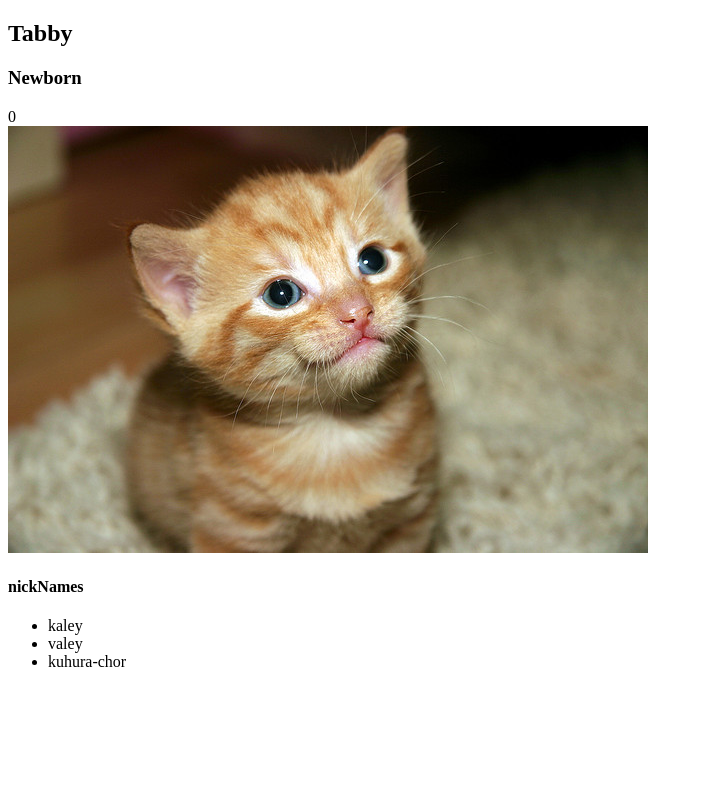
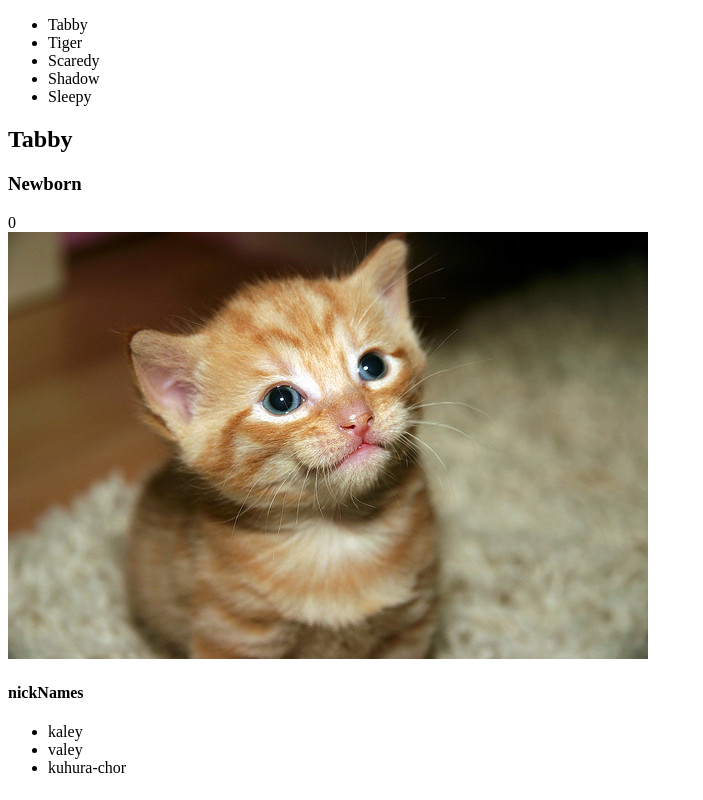
Before and after one commit to dreamerking1993/cat-clicker-with-ko, a plain HTML site: page index.html in a window 1280 px wide. Shown: the whole page, without its empty margins (0-703 px from the left). Drawn offline with Linux system fonts and the light colour scheme.

Commit message:
cat array added, and first element passed, with cat list appearing

```diff
--- a/index.html
+++ b/index.html
@@ -5,7 +5,12 @@
     <title>Cat Clicker</title>
 </head>
 <body>
-    <ul id="cat-list"></ul>
+    <ul id="cat-list" data-bind="foreach: catList">
+        <li>
+            <span data-bind="text: name"></span>
+        </li>
+    </ul>
+
     <div id="cat">
         <div data-bind="with: currentCat()">
                 <h2 data-bind="text: name"></h2>
--- a/js/app.js
+++ b/js/app.js
@@ -1,9 +1,47 @@
+ var initialCats = [
+        {
+            clickCount : 0,
+            name : 'Tabby',
+            imgSrc : 'img/434164568_fea0ad4013_z.jpg',
+            imgAttribution : 'https://www.flickr.com/photos/bigtallguy/434164568',
+    		nicknames: ["kaley","valey","kuhura-chor"]
+
+        },
+        {
+            clickCount : 0,
+            name : 'Tiger',
+            imgSrc : 'img/4154543904_6e2428c421_z.jpg',
+            imgAttribution : 'https://www.flickr.com/photos/xshamx/4154543904',
+            nicknames: ["bagh","thuloBiralo","jyanMara"]
+        },
+        {
+            clickCount : 0,
+            name : 'Scaredy',
+            imgSrc : 'img/22252709_010df3379e_z.jpg',
+            imgAttribution : 'https://www.flickr.com/photos/kpjas/22252709',
+            nicknames: ["katar","xeruwa","maniMaruwa"]
+        },
+        {
+            clickCount : 0,
+            name : 'Shadow',
+            imgSrc : 'img/1413379559_412a540d29_z.jpg',
+            imgAttribution : 'https://www.flickr.com/photos/malfet/1413379559',
+        	nicknames: ["chaya","parxai","sheetal"]
+        },
+        {
+            clickCount : 0,
+            name : 'Sleepy',
+            imgSrc : 'img/9648464288_2516b35537_z.jpg',
+            imgAttribution : 'https://www.flickr.com/photos/onesharp/9648464288',
+            nicknames: ["alxi","nindralu","loddar"]
+        }
+    ]
+
 var Cat = function(data) {
 	this.clickCount = ko.observable(data.clickCount);
 	this.name = ko.observable(data.name);
-	//this.title = ko.observable('infant');
 	this.imgSrc = ko.observable(data.imgSrc);
-	//this.imgAttribution = ko.observable('https:/www.flickr.com/photos/big...');
+	this.imgAttribution = ko.observable(data.imgAttribution);
 	this.nickNames = ko.observableArray(data.nicknames);
 	this.title = ko.computed(function(){
 		//debugger;
@@ -30,6 +68,15 @@ var Cat = function(data) {
 
 
 var ViewModel = function() {
+	var self = this;
+	this.catList = ko.observableArray();
+	initialCats.forEach(function(catItem) {
+		//debugger
+		self.catList.push(new Cat(catItem));
+		//debugger
+	});
+	this.currentCat = ko.observable(this.catList()[0]);
+/*
 	this.currentCat = ko.observable( new Cat({
 		clickCount: 0,
 		name: 'Tabby',
@@ -37,6 +84,7 @@ var ViewModel = function() {
 		imgAttribution: 'https:/www.flickr.com/photos/bigtallguy/434164568',
 		nicknames: ["kaley","valey","kuhura-chor"]
 	}) );
+*/
 
 	this.incrementCounter = function() {
 		this.clickCount(this.clickCount() + 1);//since incrementCounter in in the currentCat binding context in html, this refers to currentCat()
```
